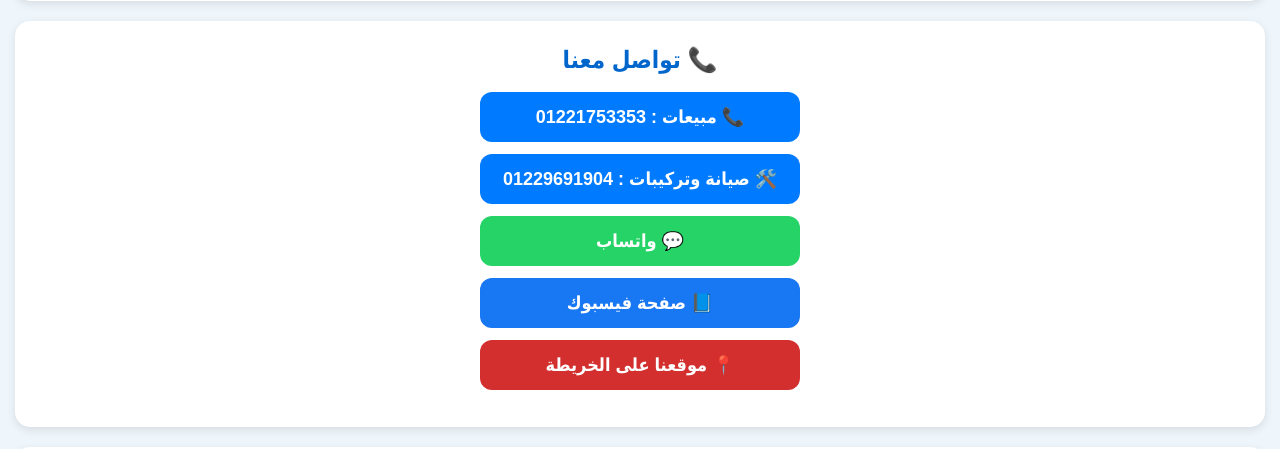
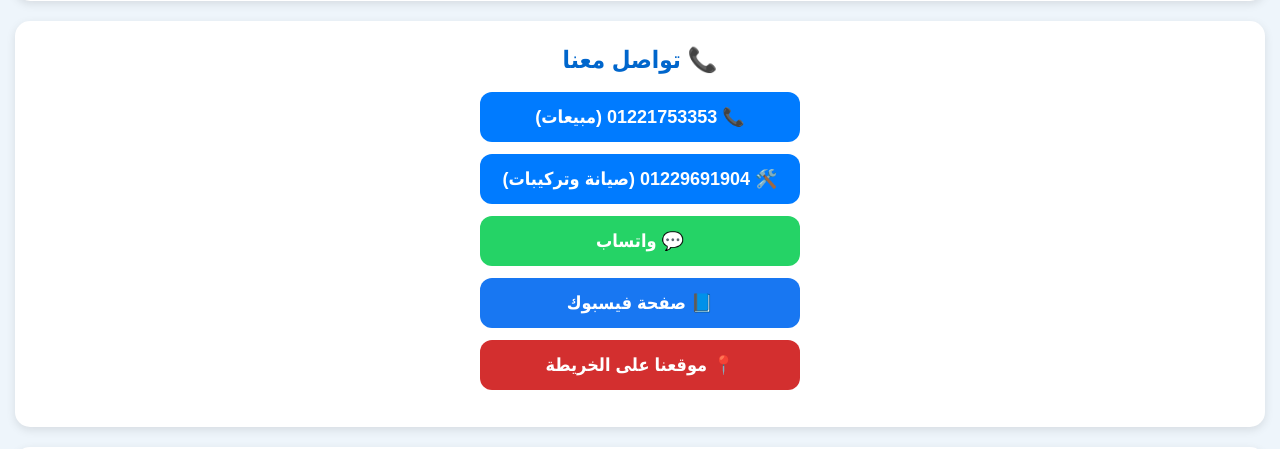
Before and after one commit to abdougaafar1-droid/-kuwait-ac, a plain HTML site: page index.html in a window 1280 px wide. Shown: the part 300-749 px from the top of the page. Drawn offline with Linux system fonts and the light colour scheme.

Commit message:
Update contact links and footer formatting

```diff
--- a/index.html
+++ b/index.html
@@ -62,11 +62,11 @@
         <h2>📞 تواصل معنا</h2>
 
         <a href="tel:01221753353" class="btn">
-            📞 مبيعات : 01221753353
+            📞 01221753353 (مبيعات)
         </a>
 
         <a href="tel:01229691904" class="btn">
-            🛠️ صيانة وتركيبات : 01229691904
+            🛠️ 01229691904 (صيانة وتركيبات)
         </a>
 
         <a href="https://wa.me/201221753353" class="btn whatsapp">
@@ -117,11 +117,9 @@
     <!-- الفوتر -->
 
     <footer>
-
         © 2026
         <br>
         شركة الكويت للتبريد والتكييف
-
     </footer>
 
     <script src="script.js"></script>
```
